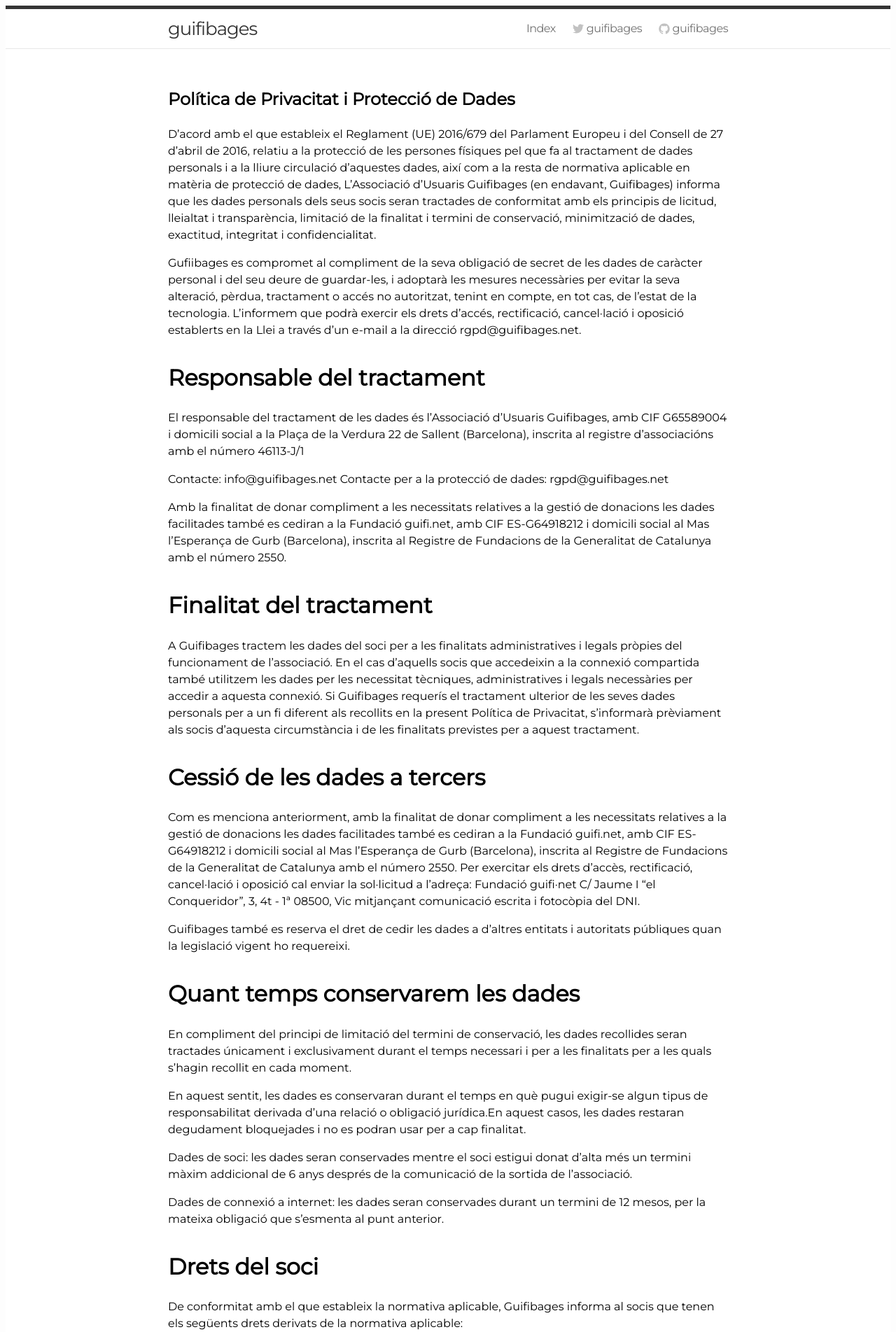
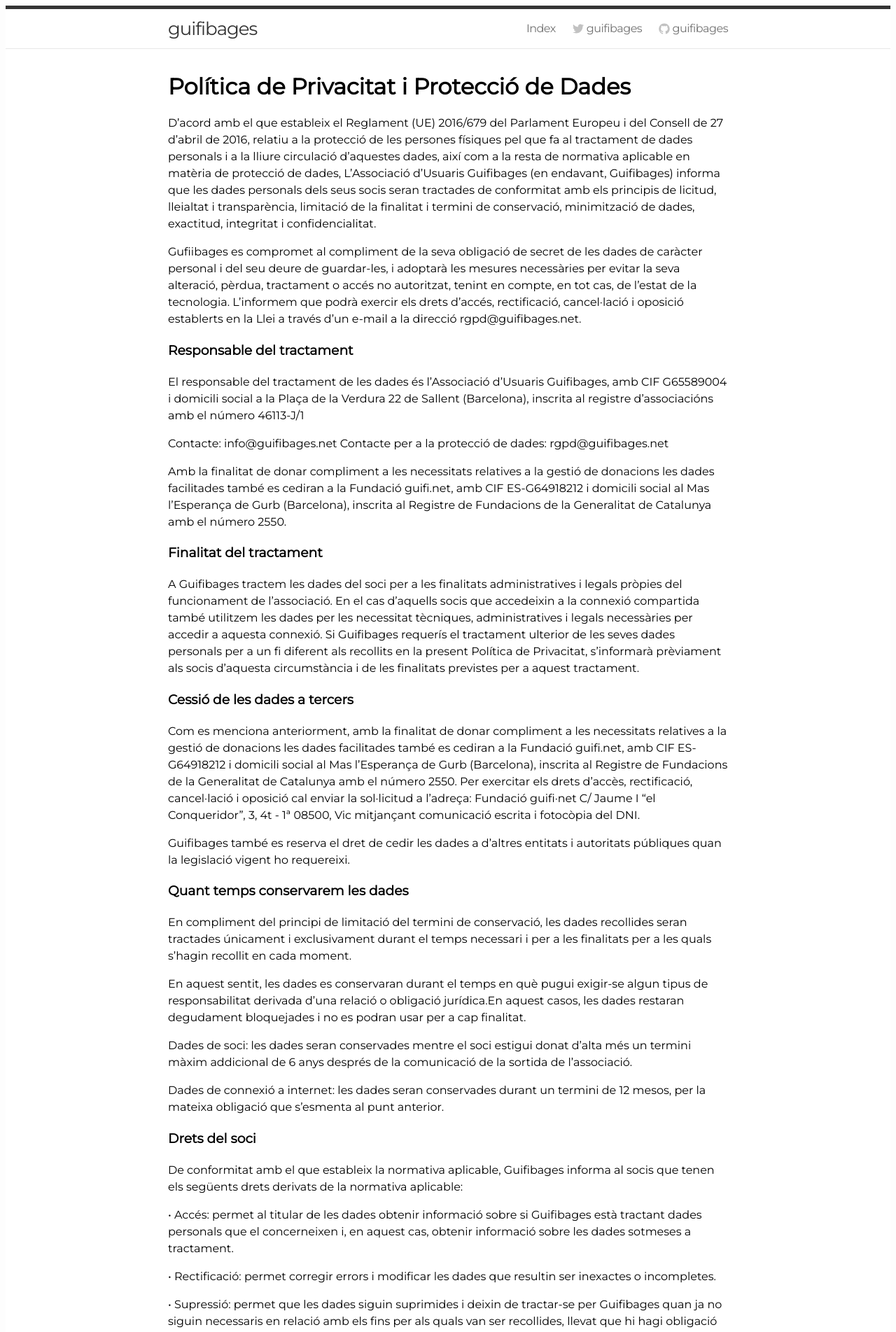
Before and after one commit to guifibages/guifibages.github.io, a Jekyll site: the page built from doc/privacitat/index.md, in a window 1280 px wide. Shown: the top 1903 px of the page at 70% size. Built offline with Jekyll 4.4.1, drawn with Linux system fonts in a browser that asks for light colours.

```diff
--- a/doc/privacitat/index.md
+++ b/doc/privacitat/index.md
@@ -3,13 +3,13 @@ layout: default
 title: "Política de Privacitat"
 ---
 
-## Política de Privacitat i Protecció de Dades
+# Política de Privacitat i Protecció de Dades
 
 D'acord amb el que estableix el Reglament (UE) 2016/679 del Parlament Europeu i del Consell de 27 d'abril de 2016, relatiu a la protecció de les persones físiques pel que fa al tractament de dades personals i a la lliure circulació d'aquestes dades, així com a la resta de normativa aplicable en matèria de protecció de dades, L'Associació d'Usuaris Guifibages (en endavant, Guifibages) informa que les dades personals dels seus socis seran tractades de conformitat amb els principis de licitud, lleialtat i transparència, limitació de la finalitat i termini de conservació, minimització de dades, exactitud, integritat i confidencialitat.
 
 Gufiibages es compromet al compliment de la seva obligació de secret de les dades de caràcter personal i del seu deure de guardar-les, i adoptarà les mesures necessàries per evitar la seva alteració, pèrdua, tractament o accés no autoritzat, tenint en compte, en tot cas, de l'estat de la tecnologia. L'informem que podrà exercir els drets d'accés, rectificació, cancel·lació i oposició establerts en la Llei a través d’un e-mail a la direcció rgpd@guifibages.net.
 
-# Responsable del tractament
+### Responsable del tractament
 El responsable del tractament de les dades és l'Associació d'Usuaris Guifibages, amb CIF G65589004 i domicili social a la Plaça de la Verdura 22 de Sallent (Barcelona), inscrita al registre d'associacións amb el número 46113-J/1
 
 Contacte: info@guifibages.net
@@ -17,18 +17,18 @@ Contacte per a la protecció de dades: rgpd@guifibages.net
 
 Amb la finalitat de donar compliment a les necessitats relatives a la gestió de donacions les dades facilitades també es cediran a la Fundació guifi.net, amb CIF ES-G64918212 i domicili social al Mas l'Esperança de Gurb (Barcelona), inscrita al Registre de Fundacions de la Generalitat de Catalunya amb el número 2550.
 
-# Finalitat del tractament
+### Finalitat del tractament
 
 A Guifibages tractem les dades del soci per a les finalitats administratives i legals pròpies del funcionament de l'associació. En el cas d'aquells socis que accedeixin a la connexió compartida també utilitzem les dades per les necessitat tècniques, administratives i legals necessàries per accedir a aquesta connexió. Si Guifibages requerís el tractament ulterior de les seves dades personals per a un fi diferent als recollits en la present Política de Privacitat, s'informarà prèviament als socis d'aquesta circumstància i de les finalitats previstes per a aquest tractament.
 
-# Cessió de les dades a tercers
+### Cessió de les dades a tercers
 
 Com es menciona anteriorment, amb la finalitat de donar compliment a les necessitats relatives a la gestió de donacions les dades facilitades també es cediran a la Fundació guifi.net, amb CIF ES-G64918212 i domicili social al Mas l'Esperança de Gurb (Barcelona), inscrita al Registre de Fundacions de la Generalitat de Catalunya amb el número 2550. Per exercitar els drets d'accès, rectificació, cancel·lació i oposició cal enviar la sol·licitud a l'adreça: Fundació guifi·net C/ Jaume I "el Conqueridor", 3, 4t - 1ª 08500, Vic
 mitjançant comunicació escrita i fotocòpia del DNI.
 
 Guifibages també es reserva el dret de cedir les dades a d'altres entitats i autoritats públiques quan la legislació vigent ho requereixi.
 
-# Quant temps conservarem les dades
+### Quant temps conservarem les dades
 
 En compliment del principi de limitació del termini de conservació, les dades recollides seran tractades únicament i exclusivament durant el temps necessari i per a les finalitats per a les quals s'hagin recollit en cada moment.
 
@@ -38,7 +38,7 @@ Dades de soci: les dades seran conservades mentre el soci estigui donat d'alta m
 
 Dades de connexió a internet: les dades seran conservades durant un termini de 12 mesos, per la mateixa obligació que s’esmenta al punt anterior.
 
-# Drets del soci
+### Drets del soci
 
 De conformitat amb el que estableix la normativa aplicable, Guifibages informa al socis que tenen els següents drets derivats de la normativa aplicable:
 
@@ -62,7 +62,7 @@ Agència Espanyola de Protecció de Dades: C / Jorge Juan, 6 - 28001 Madrid. Tel
 Autoritat Catalana de Protecció de Dades: C / Rosselló, 214, Esc. A, 1r 1a
 08008 Barcelona. Tel. 93 552 78 00 Fax. 93 552 78 30
 
-# Obtenció de les dades
+### Obtenció de les dades
 
 • Dades de soci: Dades per identificar i contactar el soci, així com les dades bancàries necessàries per transmetre els rebuts corresponents facilitades sempre pel soci de forma voluntària.
 • Dades de connexió: Dades de connexió i desconnexió d'internet obtingudes de forma automàtica a partir dels mitjans tecnològics necessaris.
```
